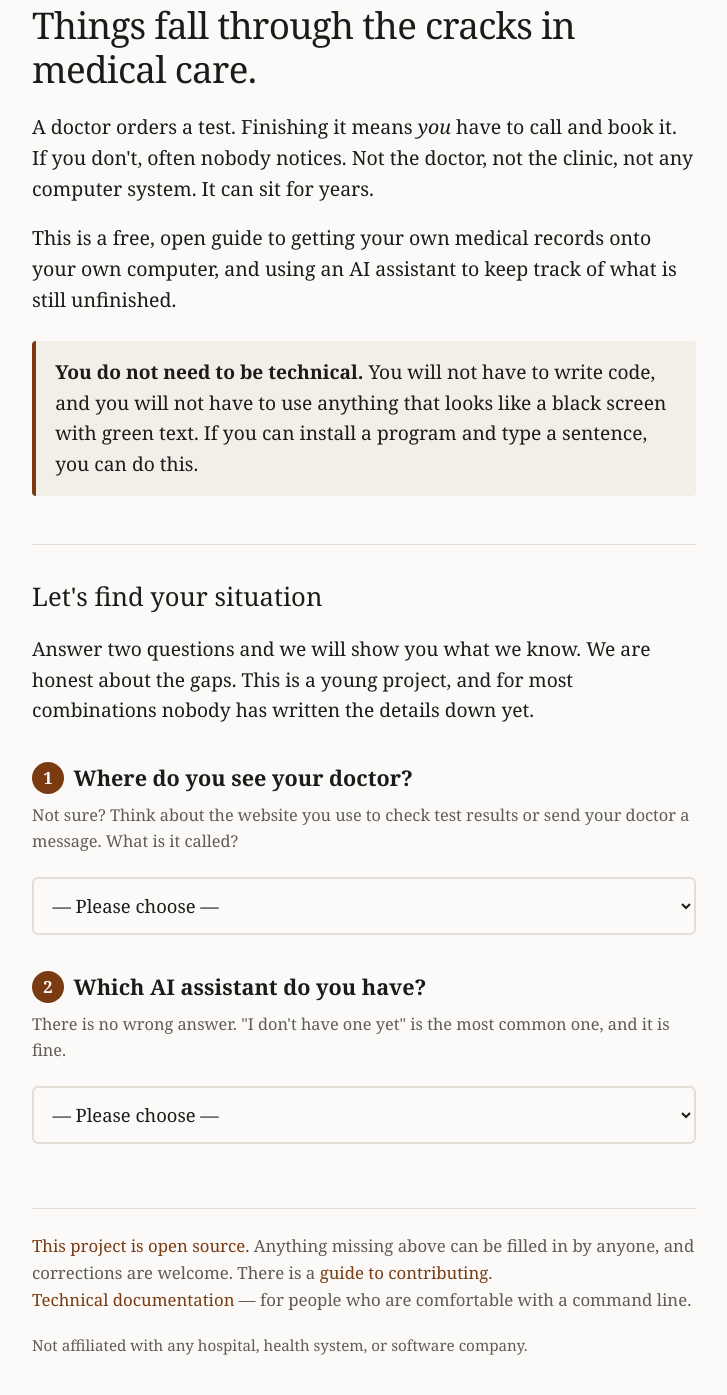
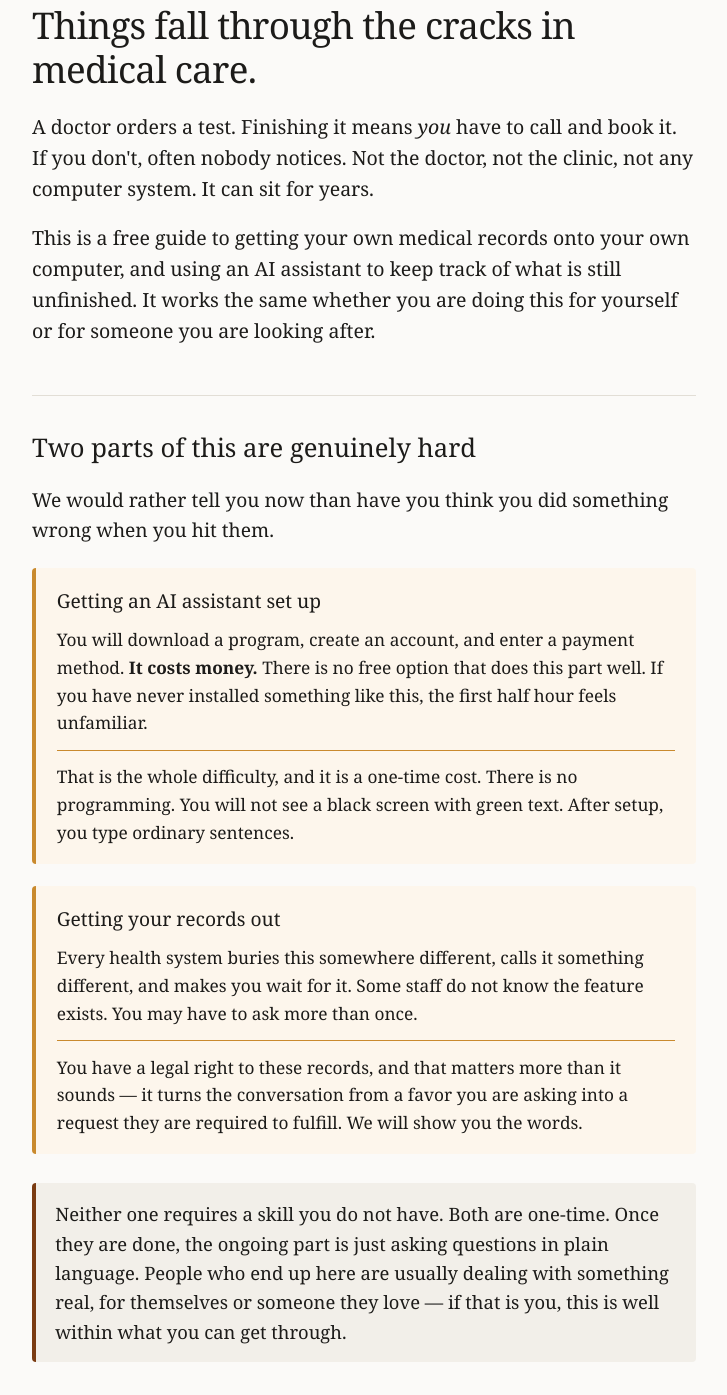
Before and after one commit to landon9720/care-coordinator, an Astro site in the folder site/: page / in a window 1280 px wide. Shown: the part 45-1440 px from the top of the page, without its empty margins (276-1003 px from the left). Built offline with nearby package versions, Linux system fonts and the light colour scheme; Astro itself is replaced by a stand-in of ours.

Commit message:
Name the hard parts before the reader hits them
The page previously said "if you can install a program and type a
sentence, you can do this." That is too breezy, and it fails the reader
in a specific way: somebody told this is easy, who then meets a paywall
and a buried portal menu, concludes they personally failed. Somebody
warned in advance just pushes through.

So the two real obstacles are now stated above the picker, each with its
own resolution:

  Getting an assistant running — it costs money, there is no free option
  that does this well, and the first half hour is unfamiliar. But it is
  one-time, and there is no programming.

  Getting records out — every system hides it somewhere different, staff
  often do not know the feature exists, and you may have to ask twice.
  But you have a legal right, which changes the conversation.

The page also now keeps a promise it was making and not honoring. "We
will show you the words" appeared only on the unknown-provider path and
supplied no actual words. There is now an "if they give you trouble"
card on every path, with a copyable sentence citing the HIPAA right of
access and the 30-day deadline, plus the suggestion to ask in writing
through the portal — which creates the dated record that this whole
project exists to notice the absence of.

Framing throughout assumes the reader may be doing this for someone else,
which is a large share of care coordination.

Co-Authored-By: Claude Opus 5 <noreply@anthropic.com>
Claude-Session: https://claude.ai/code/session_014MwoLHjbAki2cmmq9JNqZA

```diff
--- a/site/src/pages/index.astro
+++ b/site/src/pages/index.astro
@@ -9,7 +9,7 @@ const agents = agentsData.agents;
 const repo = 'https://github.com/landon9720/care-coordinator';
 const title = 'Care Coordinator — keep track of your own medical care';
 const description =
-  'A guide to getting your medical records out of your health system and using an AI assistant to keep track of what is still unfinished. Written for people who do not consider themselves technical.';
+  'A guide for anyone trying to stay on top of their own medical care, or someone else\u2019s. How to get your records out of your health system, and how to use an AI assistant to track what was started and never finished. Honest about the two hard parts.';
 ---
 
 <html lang="en">
@@ -37,17 +37,57 @@ const description =
           clinic, not any computer system. It can sit for years.
         </p>
         <p class="lede">
-          This is a free, open guide to getting your own medical records onto your
-          own computer, and using an AI assistant to keep track of what is still
-          unfinished.
-        </p>
-        <p class="reassure">
-          <strong>You do not need to be technical.</strong> You will not have to
-          write code, and you will not have to use anything that looks like a
-          black screen with green text. If you can install a program and type a
-          sentence, you can do this.
+          This is a free guide to getting your own medical records onto your own
+          computer, and using an AI assistant to keep track of what is still
+          unfinished. It works the same whether you are doing this for yourself or
+          for someone you are looking after.
         </p>
       </header>
+
+      <section class="honest" aria-labelledby="honest-heading">
+        <h2 id="honest-heading">Two parts of this are genuinely hard</h2>
+        <p>
+          We would rather tell you now than have you think you did something
+          wrong when you hit them.
+        </p>
+
+        <div class="hard">
+          <h3>Getting an AI assistant set up</h3>
+          <p>
+            You will download a program, create an account, and enter a payment
+            method. <strong>It costs money.</strong> There is no free option that
+            does this part well. If you have never installed something like this,
+            the first half hour feels unfamiliar.
+          </p>
+          <p class="fix">
+            That is the whole difficulty, and it is a one-time cost. There is no
+            programming. You will not see a black screen with green text. After
+            setup, you type ordinary sentences.
+          </p>
+        </div>
+
+        <div class="hard">
+          <h3>Getting your records out</h3>
+          <p>
+            Every health system buries this somewhere different, calls it
+            something different, and makes you wait for it. Some staff do not know
+            the feature exists. You may have to ask more than once.
+          </p>
+          <p class="fix">
+            You have a legal right to these records, and that matters more than it
+            sounds — it turns the conversation from a favor you are asking into a
+            request they are required to fulfill. We will show you the words.
+          </p>
+        </div>
+
+        <p class="resolve">
+          Neither one requires a skill you do not have. Both are one-time. Once
+          they are done, the ongoing part is just asking questions in plain
+          language. People who end up here are usually dealing with something
+          real, for themselves or someone they love — if that is you, this is well
+          within what you can get through.
+        </p>
+      </section>
 
       <section class="picker" aria-labelledby="picker-heading">
         <h2 id="picker-heading">Let's find your situation</h2>
@@ -151,8 +191,23 @@ const description =
               <li>Save it somewhere you will find it again, and don't delete it. Download links usually expire after a week or so.</li>
             </ol>
             ${p.warnings.map((w) => `<p class="warn">${esc(w)}</p>`).join('')}
-            <p class="rights"><strong>If they give you trouble:</strong> in the United States you have a legal right to your records within <strong>30 days</strong>, under the law called HIPAA. A second law, the 21st Century Cures Act, says they may not block your electronic access. You are allowed to say this out loud, and you do not have to explain why you want them.</p>
             <p class="ask">Once you work it out, <a href="${repo}/issues/new">please tell us how you did it</a> so the next person has real instructions. Describe the buttons you clicked. Never anything about your health.</p>
+          </div>`;
+      }
+
+      function rightsBlock(p) {
+        if (!p) return '';
+        return `
+          <div class="card rights-card">
+            <h3>If they give you trouble</h3>
+            <p>This happens, and it is not a sign you did anything wrong. Staff at the front desk often do not know this feature exists.</p>
+            <p>In the United States you have a <strong>legal right</strong> to a copy of your records, and they have <strong>30 days</strong> to give it to you. The law is HIPAA. A second law, the 21st Century Cures Act, says they may not block your electronic access. <strong>You do not have to explain why you want them.</strong></p>
+            <p>If you need to say it out loud, or write it in a message through the portal, this is enough:</p>
+            <div class="prompt">
+              <p id="rightsText">I am making a request under my HIPAA right of access. I would like a complete electronic copy of my medical record. I understand this must be provided within 30 days.</p>
+              <button type="button" id="copyRights">Copy this</button>
+            </div>
+            <p class="note">Ask for it in writing through the portal if you can. It creates a dated record of when you asked, which is exactly the kind of thing that otherwise gets forgotten.</p>
           </div>`;
       }
 
@@ -217,14 +272,21 @@ const description =
         results.innerHTML = `
           <h2>Your steps</h2>
           ${providerBlock(p)}
+          ${rightsBlock(p)}
           ${agentBlock(a)}
           ${p && a ? goBlock(a) : '<p class="more">Answer both questions above to see the last step.</p>'}
         `;
-        const btn = $('copyBtn');
-        if (btn) {
+        wireCopy('copyBtn', 'promptText');
+        wireCopy('copyRights', 'rightsText');
+      }
+
+      function wireCopy(btnId, textId) {
+        const btn = $(btnId);
+        const src = $(textId);
+        if (!btn || !src) return;
         btn.addEventListener('click', () => {
           navigator.clipboard
-              .writeText($('promptText').textContent)
+            .writeText(src.textContent.trim())
             .then(() => {
               btn.textContent = 'Copied';
               setTimeout(() => (btn.textContent = 'Copy this'), 2000);
@@ -234,7 +296,6 @@ const description =
             });
         });
       }
-      }
 
       $('provider').addEventListener('change', render);
       $('agent').addEventListener('change', render);
--- a/site/src/styles/global.css
+++ b/site/src/styles/global.css
@@ -346,3 +346,40 @@ body.guide .more { color: var(--muted); font-style: italic; }
 body.guide footer { font-size: 1.05rem; }
 body.guide .fineprint { font-size: 0.95rem; margin-top: 1.2rem; }
 body.guide a { color: var(--accent); }
+
+/* The honest-about-difficulty section. Named before the picker on purpose:
+   a reader who hits the paywall or a buried portal menu unwarned concludes
+   they failed, rather than that the step is simply annoying for everyone. */
+
+body.guide .honest .hard {
+  border-left: 4px solid var(--warn-edge);
+  background: var(--warn-bg);
+  padding: 1.1rem 1.3rem;
+  border-radius: 4px;
+  margin: 1.4rem 0;
+}
+
+body.guide .honest .hard h3 {
+  font-size: 1.2rem;
+  margin: 0 0 0.6rem;
+}
+
+body.guide .honest .hard p { margin: 0 0 0.8rem; font-size: 1.08rem; }
+body.guide .honest .hard p:last-child { margin-bottom: 0; }
+
+body.guide .fix {
+  border-top: 1px solid var(--warn-edge);
+  padding-top: 0.8rem;
+  color: var(--fg);
+}
+
+body.guide .resolve {
+  font-size: 1.15rem;
+  border-left: 4px solid var(--accent);
+  background: var(--code-bg);
+  padding: 1rem 1.2rem;
+  border-radius: 4px;
+  margin-top: 1.8rem;
+}
+
+body.guide .rights-card { border-left: 4px solid var(--warn-edge); }
```
Lines whose indentation alone changed are shown as unchanged.
